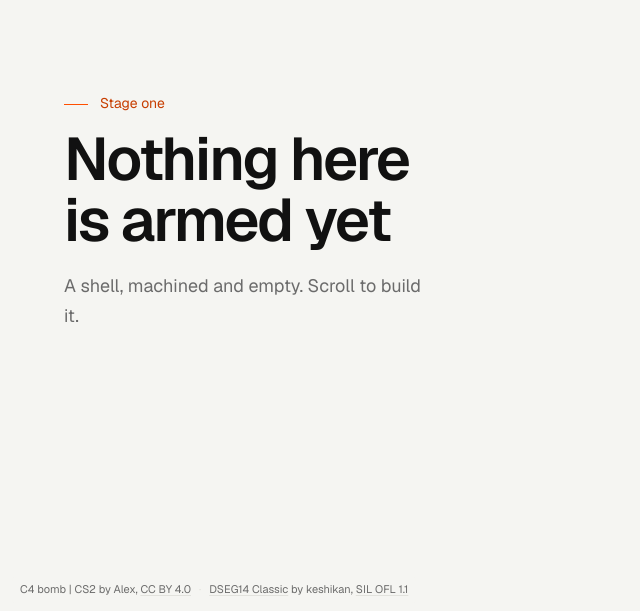
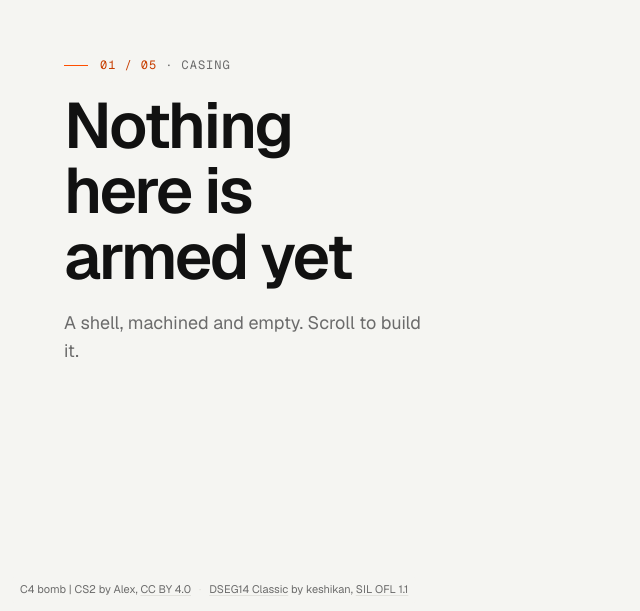
Before and after one commit to DemaPy/CS-GO, a Next.js app: page / in a window 1280 px wide. Shown: the part 189-800 px from the top of the page, without its empty margins (0-640 px from the left). Built offline with nearby package versions, Linux system fonts and the light colour scheme; no server answers.

Commit message:
Mono stage label, Geist heading and body, and the stage 5 instruction line
Co-Authored-By: Claude Sonnet 5 <noreply@anthropic.com>

```diff
--- a/src/components/Overlay.tsx
+++ b/src/components/Overlay.tsx
@@ -1,11 +1,11 @@
 import { SECTIONS } from '@/content/sections'
+import { stageLabel } from '@/content/stage-label'
 
 /**
  * The five scrolling copy blocks (plan Step 5.3).
  *
  * Copy is pinned left at ~34ch and vertically centred; the device holds the
- * right two-thirds on desktop. Section 5 carries no copy below its heading —
- * the input lives in the 3D scene, not here.
+ * right two-thirds on desktop.
  *
  * No entrance animation. The scroll scrub is the page's entire motion budget.
  */
@@ -18,6 +18,7 @@ export function Overlay() {
         // it is still on screen when section 5's copy pins to the top. See
         // the fade in Experience for why that needs a handle.
         const isPenultimate = i === SECTIONS.length - 2
+        const label = stageLabel(i, SECTIONS.length, section.id)
         return (
           <section
             key={section.id}
@@ -25,9 +26,7 @@ export function Overlay() {
             className={`flex h-screen w-screen px-6 sm:px-10 lg:px-16 ${
               // Section 5 sits above the panel rather than beside it. At full
               // camera push the panel fills the middle of the frame, so copy
-              // pinned to the vertical centre gets covered — two attempts at
-              // dodging it sideways with camera maths both clipped the
-              // headline. Above the panel there is nothing to dodge.
+              // pinned to the vertical centre gets covered.
               isLast ? 'items-start pt-[7vh]' : 'items-center'
             }`}
           >
@@ -39,28 +38,28 @@ export function Overlay() {
               {...(isPenultimate ? { 'data-stage4-copy': '' } : {})}
               className="max-w-[34ch] will-change-transform"
             >
-              {/* Sentence case, not tracked-out caps. The stage number encodes a
-                  real assembly sequence, so it is information, not decoration. */}
-              <p className="mb-4 text-sm text-signal-ink">
-                <span
-                  aria-hidden="true"
-                  className="mr-3 inline-block w-6 border-t border-signal align-middle"
-                />
-                {section.eyebrow}
+              {/* The mono label is visual; screen readers get the eyebrow
+                  ("Stage one"), which reads better than "zero one slash". */}
+              <p className="mb-5 flex items-center gap-3 font-mono text-xs uppercase tracking-[0.08em] text-muted">
+                <span aria-hidden="true" className="inline-block h-px w-6 bg-signal" />
+                <span aria-hidden="true">
+                  <span className="text-signal-ink">{label.count}</span> · {label.name}
+                </span>
+                <span className="sr-only">{section.eyebrow}</span>
               </p>
 
               <h2
                 id={`heading-${section.id}`}
-                className="h-display text-[clamp(2rem,5.2vw,3.75rem)] text-ink"
+                className="h-display text-[clamp(2.25rem,8vw,4rem)] text-ink"
               >
                 {section.heading}
               </h2>
 
-              {!isLast && (
-                <p className="mt-5 text-lg leading-relaxed text-muted">
-                  {section.body}
-                </p>
-              )}
+              {/* Every section, including 5: without its body the visitor is
+                  never told what the input on the display is for (A9). */}
+              <p className="mt-5 text-[17px] leading-[1.55] text-muted md:text-lg">
+                {section.body}
+              </p>
             </div>
           </section>
         )
--- /dev/null
+++ b/src/content/stage-label.ts
@@ -0,0 +1,20 @@
+/**
+ * The mono stage label: `01 / 05 · CASING`.
+ *
+ * Derived from the section's position and id rather than written as copy, so
+ * adding or reordering a section cannot leave a stale number on screen. The
+ * human-readable `eyebrow` ("Stage one") still exists and is what screen
+ * readers get; see Overlay.
+ */
+export function stageLabel(
+  index: number,
+  total: number,
+  id: string,
+): { count: string; name: string } {
+  if (!Number.isInteger(index) || index < 0 || index >= total) {
+    throw new RangeError(`stage index ${index} is outside 0..${total - 1}`)
+  }
+  const width = Math.max(2, String(total).length)
+  const pad = (n: number) => String(n).padStart(width, '0')
+  return { count: `${pad(index + 1)} / ${pad(total)}`, name: id.toUpperCase() }
+}
```
Also changed, not shown: 1 other file (tests, documents, lock files or other folders).
